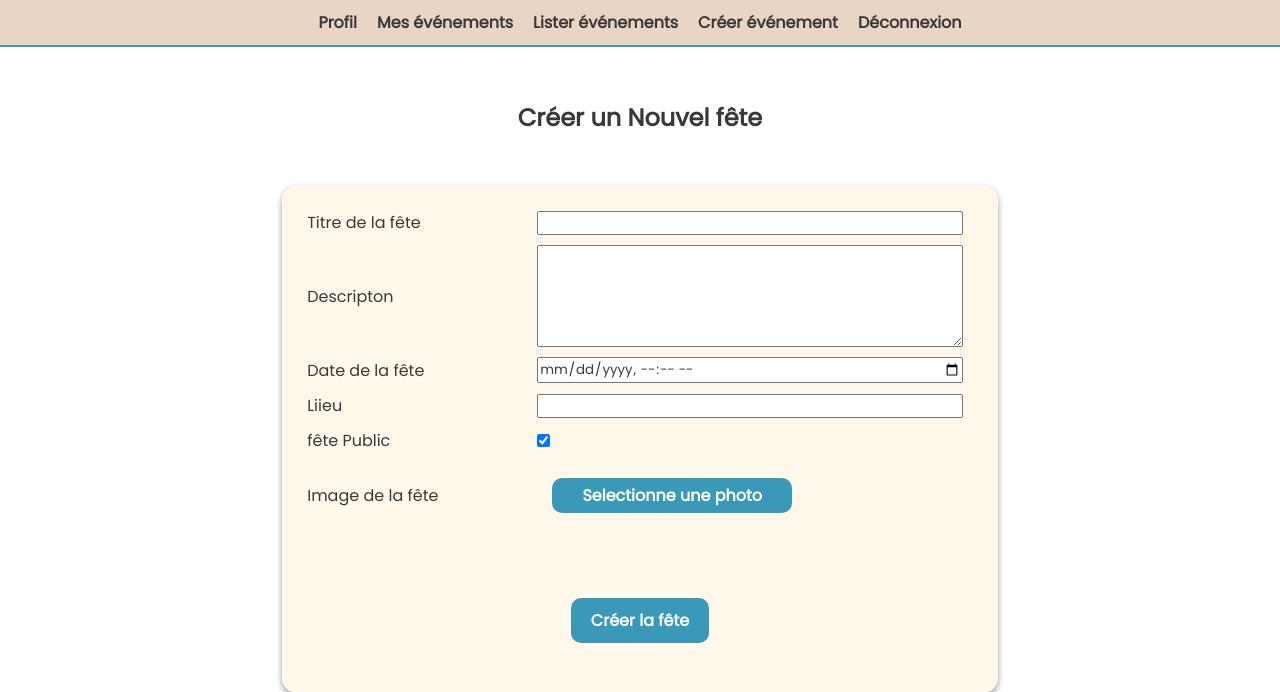
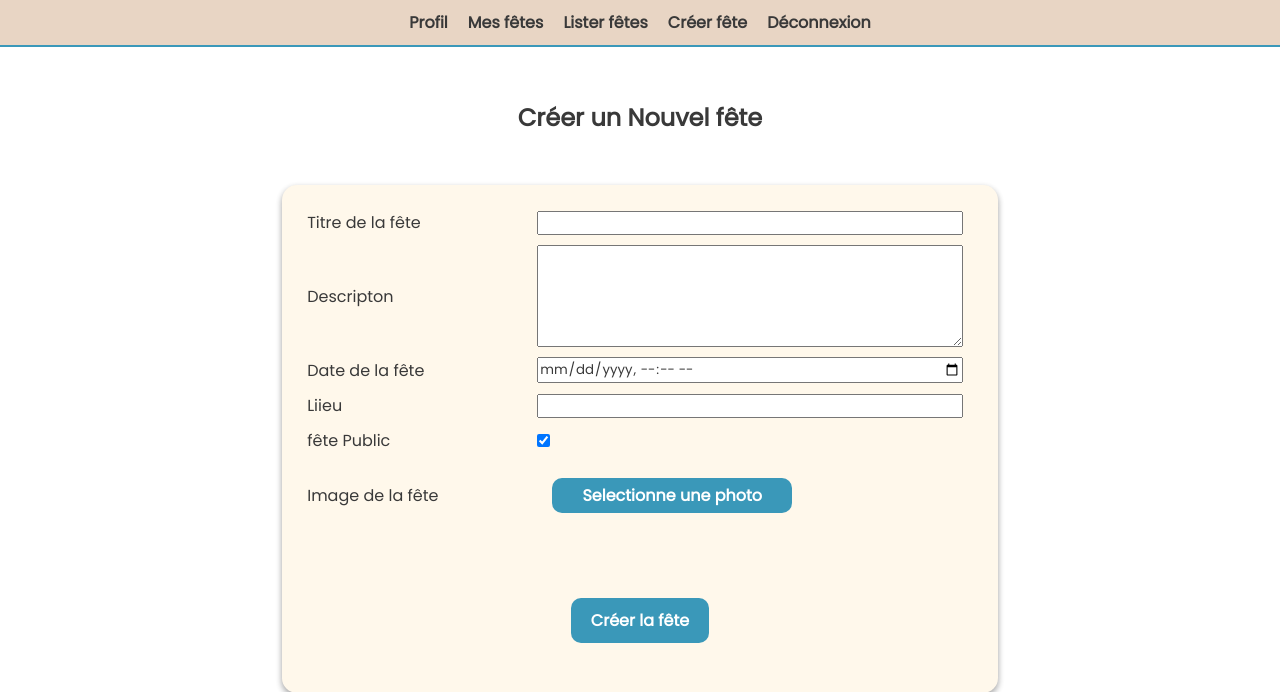
Before and after one commit to hag19/git_tp, a PHP site: page /creation-event.php in a window 1280 px wide. Shown: the top 692 px of the page. Run offline with PHP 8.4, Linux system fonts and the light colour scheme; a user stored in the database is signed in.

Commit message:
fixed header ticket1

```diff
--- a/includes/header.php
+++ b/includes/header.php
@@ -2,9 +2,9 @@
     <nav>
         <?php if (isset($_SESSION["loggedin"]) && $_SESSION["loggedin"] === true) : ?>
             <a href="profil.php">Profil</a>
-            <a href="mes-events.php">Mes événements</a>
-            <a href="event-list.php">Lister événements</a>
-            <a href="creation-event.php">Créer événement</a>
+            <a href="mes-events.php">Mes fêtes</a>
+            <a href="event-list.php">Lister fêtes</a>
+            <a href="creation-event.php">Créer fête</a>
             <a href="logout.php">Déconnexion</a>
         <?php else : ?>
             <a href="index.php">Accueil</a>
```
